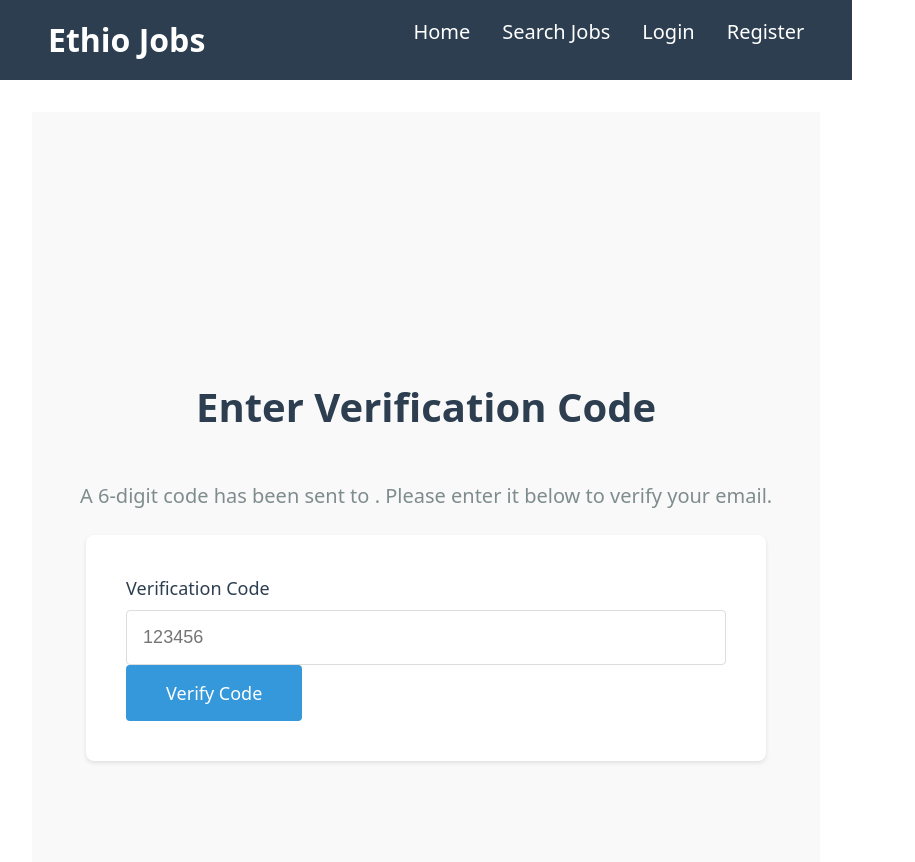
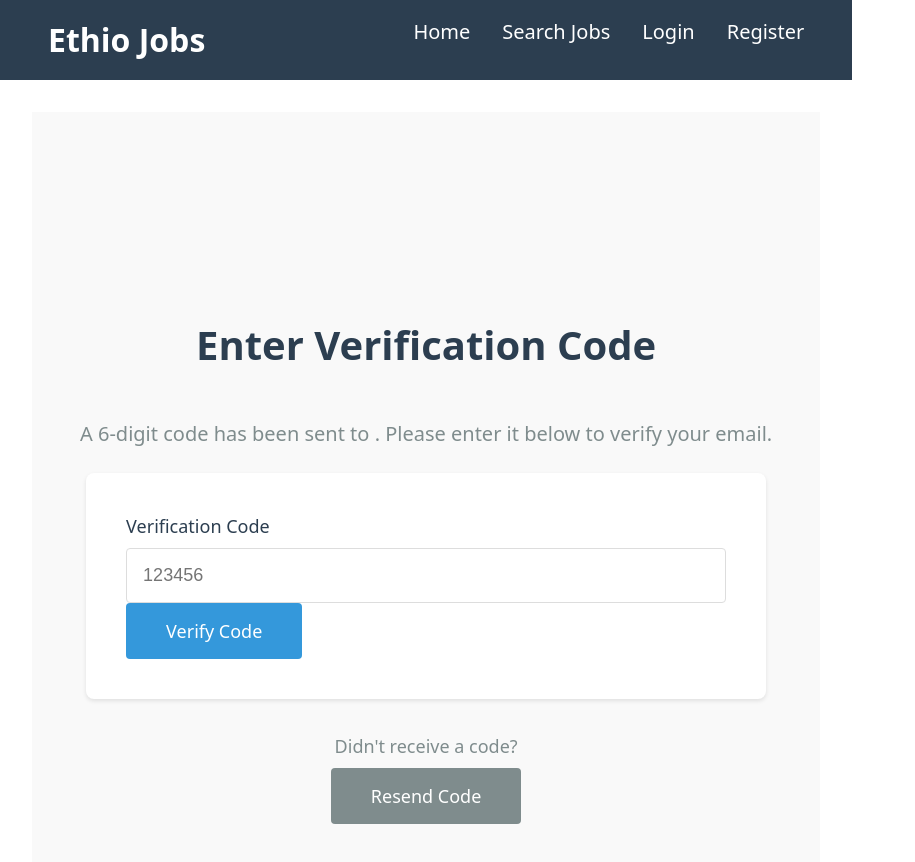
Before and after one commit to Adnan7389/Ethiopian-Job-Search, a React (Vite) app in the folder frontend/: page /enter-code in a window 1280 px wide. Shown: the top 862 px of the page, without its empty margins (0-915 px from the left). Built offline with nearby package versions, Linux system fonts and the light colour scheme.

Commit message:
Add resend code feature to EnterCode page with cooldown and feedback

```diff
--- a/frontend/src/features/auth/authSlice.js
+++ b/frontend/src/features/auth/authSlice.js
@@ -8,12 +8,24 @@ const initialState = {
   isVerified: localStorage.getItem('isVerified') === 'true' || false,
   status: 'idle',
   error: null,
+  resendStatus: 'idle',
+  resendError: null,
+  resendMessage: null,
 };
 
 export const register = createAsyncThunk('auth/register', async (userData, { rejectWithValue }) => {
   try {
     const response = await api.post('/auth/register', userData);
     return { email: userData.email };
+  } catch (error) {
+    return rejectWithValue(error.response?.data?.error || error.message);
+  }
+});
+
+export const resendCode = createAsyncThunk('auth/resendCode', async (email, { rejectWithValue }) => {
+  try {
+    const response = await api.post('/auth/resend-code', { email });
+    return response.data;
   } catch (error) {
     return rejectWithValue(error.response?.data?.error || error.message);
   }
@@ -67,7 +79,7 @@ const authSlice = createSlice({
   reducers: {
     setRole: (state, action) => {
       state.userType = action.payload;
-      localStorage.setItem('userType', action.payload); // Persist the role in localStorage
+      localStorage.setItem('userType', action.payload);
     },
     logout: (state) => {
       localStorage.clear();
@@ -77,6 +89,13 @@ const authSlice = createSlice({
       state.isVerified = false;
       state.status = 'idle';
       state.error = null;
+      state.resendStatus = 'idle';
+      state.resendError = null;
+      state.resendMessage = null;
+    },
+    clearResendMessage: (state) => {
+      state.resendMessage = null;
+      state.resendError = null;
     },
   },
   extraReducers: (builder) => {
@@ -91,6 +110,19 @@ const authSlice = createSlice({
       .addCase(register.rejected, (state, action) => {
         state.status = 'failed';
         state.error = action.payload;
+      })
+      .addCase(resendCode.pending, (state) => {
+        state.resendStatus = 'loading';
+        state.resendError = null;
+        state.resendMessage = null;
+      })
+      .addCase(resendCode.fulfilled, (state, action) => {
+        state.resendStatus = 'succeeded';
+        state.resendMessage = action.payload.message;
+      })
+      .addCase(resendCode.rejected, (state, action) => {
+        state.resendStatus = 'failed';
+        state.resendError = action.payload;
       })
       .addCase(verifyCode.pending, (state) => {
         state.status = 'loading';
@@ -144,5 +176,5 @@ const authSlice = createSlice({
   },
 });
 
-export const { setRole, logout } = authSlice.actions; // Export setRole
+export const { setRole, logout, clearResendMessage } = authSlice.actions;
 export default authSlice.reducer;
--- a/frontend/src/pages/EnterCode/EnterCode.jsx
+++ b/frontend/src/pages/EnterCode/EnterCode.jsx
@@ -1,10 +1,10 @@
-import React, { useState } from "react";
-import { useDispatch } from "react-redux";
+import React, { useState, useEffect } from "react";
+import { useDispatch, useSelector } from "react-redux";
 import { useNavigate, useLocation } from "react-router-dom";
 import FormInput from "../../components/FormInput/FormInput";
 import Button from "../../components/Button/Button";
 import LoadingSpinner from "../../components/LoadingSpinner/LoadingSpinner";
-import { verifyCode } from "../../features/auth/authSlice";
+import { verifyCode, resendCode, clearResendMessage } from "../../features/auth/authSlice";
 import styles from "./EnterCode.module.css";
 
 function EnterCode() {
@@ -15,6 +15,29 @@ function EnterCode() {
   const [code, setCode] = useState("");
   const [error, setError] = useState("");
   const [loading, setLoading] = useState(false);
+  const [resendCooldown, setResendCooldown] = useState(0); // Cooldown timer in seconds
+  const { resendStatus, resendError, resendMessage } = useSelector((state) => state.auth);
+
+  // Handle cooldown timer
+  useEffect(() => {
+    let timer;
+    if (resendCooldown > 0) {
+      timer = setInterval(() => {
+        setResendCooldown((prev) => prev - 1);
+      }, 1000);
+    }
+    return () => clearInterval(timer);
+  }, [resendCooldown]);
+
+  // Clear resend messages after 5 seconds
+  useEffect(() => {
+    if (resendMessage || resendError) {
+      const timeout = setTimeout(() => {
+        dispatch(clearResendMessage());
+      }, 5000);
+      return () => clearTimeout(timeout);
+    }
+  }, [resendMessage, resendError, dispatch]);
 
   const handleSubmit = async (e) => {
     e.preventDefault();
@@ -42,6 +65,17 @@ function EnterCode() {
     }
   };
 
+  const handleResendCode = async () => {
+    if (resendCooldown > 0) return; // Prevent resend during cooldown
+
+    try {
+      await dispatch(resendCode(email)).unwrap();
+      setResendCooldown(60); // Start 60-second cooldown
+    } catch (err) {
+      // Error is handled by Redux state (resendError)
+    }
+  };
+
   return (
     <div className={styles.container}>
       <h1 className={styles.title}>Enter Verification Code</h1>
@@ -63,6 +97,22 @@ function EnterCode() {
           {loading ? <LoadingSpinner /> : "Verify Code"}
         </Button>
       </form>
+      <div className={styles.resendContainer}>
+        <p>Didn't receive a code?</p>
+        <Button
+          onClick={handleResendCode}
+          variant="secondary"
+          disabled={resendCooldown > 0 || resendStatus === "loading"}
+        >
+          {resendCooldown > 0
+            ? `Resend Code (${resendCooldown}s)`
+            : resendStatus === "loading"
+            ? "Resending..."
+            : "Resend Code"}
+        </Button>
+        {resendMessage && <p className={styles.success}>{resendMessage}</p>}
+        {resendError && <p className={styles.error}>{resendError}</p>}
+      </div>
     </div>
   );
 }
--- a/frontend/src/pages/EnterCode/EnterCode.module.css
+++ b/frontend/src/pages/EnterCode/EnterCode.module.css
@@ -37,6 +37,24 @@
   text-align: center;
 }
 
+.resendContainer {
+  margin-top: 1rem;
+  text-align: center;
+}
+
+.resendContainer p {
+  font-size: 0.875rem;
+  color: #7f8c8d;
+  margin-bottom: 0.5rem;
+}
+
+.success {
+  color: #2ecc71;
+  font-size: 0.875rem;
+  margin-top: 0.5rem;
+  text-align: center;
+}
+
 @media (min-width: 768px) {
   .container {
     padding: 2rem;
@@ -56,7 +74,9 @@
     max-width: 500px;
   }
 
-    .error {
+  .error,
+  .success,
+  .resendContainer p {
     font-size: 1rem;
   }
 }
@@ -80,7 +100,9 @@
     max-width: 600px;
   }
 
-    .error {
+  .error,
+  .success,
+  .resendContainer p {
     font-size: 1.125rem;
   }
 }
```
Lines whose indentation alone changed are shown as unchanged.
